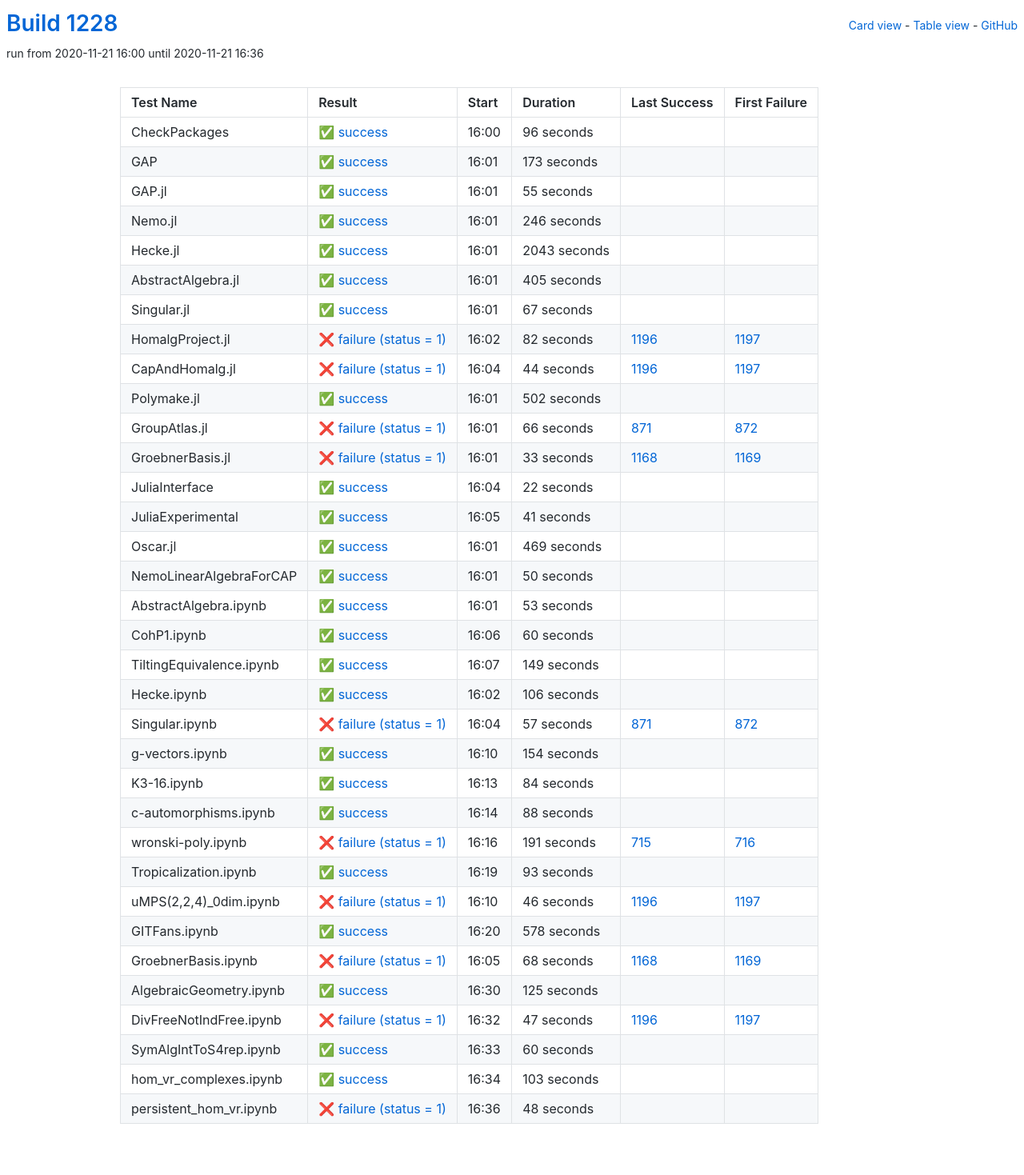
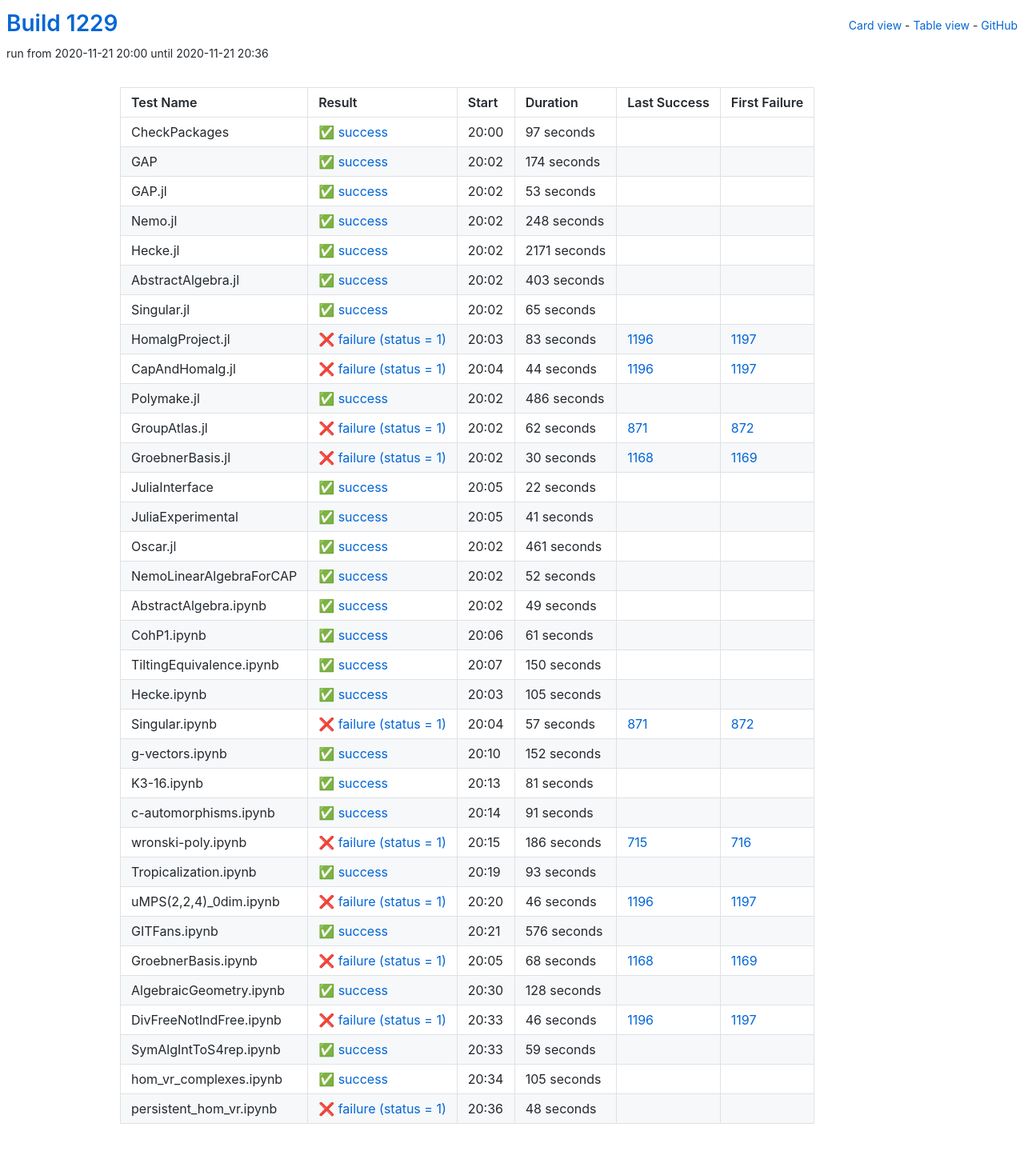
Before and after one commit to oscar-system/oscar-ci-status-stable, a Jekyll site: the page built from table.html, in a window 1280 px wide. Shown: the whole page at 80% size. Built offline with Jekyll 4.4.1, drawn with Linux system fonts in a browser that asks for light colours.

Commit message:
Build #1229

```diff
--- a/_data/ci.yml
+++ b/_data/ci.yml
@@ -1,6 +1,6 @@
 ---
-build: 1228
-build_url: https://oscarci.mathematik.uni-kl.de/job/oscar-stable/1228/
+build: 1229
+build_url: https://oscarci.mathematik.uni-kl.de/job/oscar-stable/1229/
 job: oscar-stable
 organization: oscar-system
 repo: oscar-ci-status-stable
@@ -8,104 +8,104 @@ repourl: https://github.com/oscar-system/oscar-ci-status-stable
 tests:
 - name: CheckPackages
   id: checkpackages
-  log: https://oscarci.mathematik.uni-kl.de/job/oscar-stable/1228/artifact/logs/build-1228/CheckPackages.log
-  start: 2020-11-21 16:00
+  log: https://oscarci.mathematik.uni-kl.de/job/oscar-stable/1229/artifact/logs/build-1229/CheckPackages.log
+  start: 2020-11-21 20:00
   success: true
   exitcode: 0
   status: success
-  duration: 96
+  duration: 97
   last_success: false
   last_success_url:
   first_failure: false
   first_failure_url:
 - name: GAP
   id: gap
-  log: https://oscarci.mathematik.uni-kl.de/job/oscar-stable/1228/artifact/logs/build-1228/GAP.log
-  start: 2020-11-21 16:01
+  log: https://oscarci.mathematik.uni-kl.de/job/oscar-stable/1229/artifact/logs/build-1229/GAP.log
+  start: 2020-11-21 20:02
   success: true
   exitcode: 0
   status: success
-  duration: 173
+  duration: 174
   last_success: false
   last_success_url:
   first_failure: false
   first_failure_url:
 - name: GAP.jl
   id: gap-jl
-  log: https://oscarci.mathematik.uni-kl.de/job/oscar-stable/1228/artifact/logs/build-1228/GAP.jl.log
-  start: 2020-11-21 16:01
+  log: https://oscarci.mathematik.uni-kl.de/job/oscar-stable/1229/artifact/logs/build-1229/GAP.jl.log
+  start: 2020-11-21 20:02
   success: true
   exitcode: 0
   status: success
-  duration: 55
+  duration: 53
   last_success: false
   last_success_url:
   first_failure: false
   first_failure_url:
 - name: Nemo.jl
   id: nemo-jl
-  log: https://oscarci.mathematik.uni-kl.de/job/oscar-stable/1228/artifact/logs/build-1228/Nemo.jl.log
-  start: 2020-11-21 16:01
+  log: https://oscarci.mathematik.uni-kl.de/job/oscar-stable/1229/artifact/logs/build-1229/Nemo.jl.log
+  start: 2020-11-21 20:02
   success: true
   exitcode: 0
   status: success
-  duration: 246
+  duration: 248
   last_success: false
   last_success_url:
   first_failure: false
   first_failure_url:
 - name: Hecke.jl
   id: hecke-jl
-  log: https://oscarci.mathematik.uni-kl.de/job/oscar-stable/1228/artifact/logs/build-1228/Hecke.jl.log
-  start: 2020-11-21 16:01
+  log: https://oscarci.mathematik.uni-kl.de/job/oscar-stable/1229/artifact/logs/build-1229/Hecke.jl.log
+  start: 2020-11-21 20:02
   success: true
   exitcode: 0
   status: success
-  duration: 2043
+  duration: 2171
   last_success: false
   last_success_url:
   first_failure: false
   first_failure_url:
 - name: AbstractAlgebra.jl
   id: abstractalgebra-jl
-  log: https://oscarci.mathematik.uni-kl.de/job/oscar-stable/1228/artifact/logs/build-1228/AbstractAlgebra.jl.log
-  start: 2020-11-21 16:01
+  log: https://oscarci.mathematik.uni-kl.de/job/oscar-stable/1229/artifact/logs/build-1229/AbstractAlgebra.jl.log
+  start: 2020-11-21 20:02
   success: true
   exitcode: 0
   status: success
-  duration: 405
+  duration: 403
   last_success: false
   last_success_url:
   first_failure: false
   first_failure_url:
 - name: Singular.jl
   id: singular-jl
-  log: https://oscarci.mathematik.uni-kl.de/job/oscar-stable/1228/artifact/logs/build-1228/Singular.jl.log
-  start: 2020-11-21 16:01
+  log: https://oscarci.mathematik.uni-kl.de/job/oscar-stable/1229/artifact/logs/build-1229/Singular.jl.log
+  start: 2020-11-21 20:02
   success: true
   exitcode: 0
   status: success
-  duration: 67
+  duration: 65
   last_success: false
   last_success_url:
   first_failure: false
   first_failure_url:
 - name: HomalgProject.jl
   id: homalgproject-jl
-  log: https://oscarci.mathematik.uni-kl.de/job/oscar-stable/1228/artifact/logs/build-1228/HomalgProject.jl.log
-  start: 2020-11-21 16:02
+  log: https://oscarci.mathematik.uni-kl.de/job/oscar-stable/1229/artifact/logs/build-1229/HomalgProject.jl.log
+  start: 2020-11-21 20:03
   success: false
   exitcode: 1
   status: failure
-  duration: 82
+  duration: 83
   last_success: 1196
   last_success_url: https://oscarci.mathematik.uni-kl.de/job/oscar-stable/1196/
   first_failure: 1197
   first_failure_url: https://oscarci.mathematik.uni-kl.de/job/oscar-stable/1197/
 - name: CapAndHomalg.jl
   id: capandhomalg-jl
-  log: https://oscarci.mathematik.uni-kl.de/job/oscar-stable/1228/artifact/logs/build-1228/CapAndHomalg.jl.log
-  start: 2020-11-21 16:04
+  log: https://oscarci.mathematik.uni-kl.de/job/oscar-stable/1229/artifact/logs/build-1229/CapAndHomalg.jl.log
+  start: 2020-11-21 20:04
   success: false
   exitcode: 1
   status: failure
@@ -116,44 +116,44 @@ tests:
   first_failure_url: https://oscarci.mathematik.uni-kl.de/job/oscar-stable/1197/
 - name: Polymake.jl
   id: polymake-jl
-  log: https://oscarci.mathematik.uni-kl.de/job/oscar-stable/1228/artifact/logs/build-1228/Polymake.jl.log
-  start: 2020-11-21 16:01
+  log: https://oscarci.mathematik.uni-kl.de/job/oscar-stable/1229/artifact/logs/build-1229/Polymake.jl.log
+  start: 2020-11-21 20:02
   success: true
   exitcode: 0
   status: success
-  duration: 502
+  duration: 486
   last_success: false
   last_success_url:
   first_failure: false
   first_failure_url:
 - name: GroupAtlas.jl
   id: groupatlas-jl
-  log: https://oscarci.mathematik.uni-kl.de/job/oscar-stable/1228/artifact/logs/build-1228/GroupAtlas.jl.log
-  start: 2020-11-21 16:01
+  log: https://oscarci.mathematik.uni-kl.de/job/oscar-stable/1229/artifact/logs/build-1229/GroupAtlas.jl.log
+  start: 2020-11-21 20:02
   success: false
   exitcode: 1
   status: failure
-  duration: 66
+  duration: 62
   last_success: 871
   last_success_url: https://oscarci.mathematik.uni-kl.de/job/oscar-stable/871/
   first_failure: 872
   first_failure_url: https://oscarci.mathematik.uni-kl.de/job/oscar-stable/872/
 - name: GroebnerBasis.jl
   id: groebnerbasis-jl
-  log: https://oscarci.mathematik.uni-kl.de/job/oscar-stable/1228/artifact/logs/build-1228/GroebnerBasis.jl.log
-  start: 2020-11-21 16:01
+  log: https://oscarci.mathematik.uni-kl.de/job/oscar-stable/1229/artifact/logs/build-1229/GroebnerBasis.jl.log
+  start: 2020-11-21 20:02
   success: false
   exitcode: 1
   status: failure
-  duration: 33
+  duration: 30
   last_success: 1168
   last_success_url: https://oscarci.mathematik.uni-kl.de/job/oscar-stable/1168/
   first_failure: 1169
   first_failure_url: https://oscarci.mathematik.uni-kl.de/job/oscar-stable/1169/
 - name: JuliaInterface
   id: juliainterface
-  log: https://oscarci.mathematik.uni-kl.de/job/oscar-stable/1228/artifact/logs/build-1228/JuliaInterface.log
-  start: 2020-11-21 16:04
+  log: https://oscarci.mathematik.uni-kl.de/job/oscar-stable/1229/artifact/logs/build-1229/JuliaInterface.log
+  start: 2020-11-21 20:05
   success: true
   exitcode: 0
   status: success
@@ -164,8 +164,8 @@ tests:
   first_failure_url:
 - name: JuliaExperimental
   id: juliaexperimental
-  log: https://oscarci.mathematik.uni-kl.de/job/oscar-stable/1228/artifact/logs/build-1228/JuliaExperimental.log
-  start: 2020-11-21 16:05
+  log: https://oscarci.mathematik.uni-kl.de/job/oscar-stable/1229/artifact/logs/build-1229/JuliaExperimental.log
+  start: 2020-11-21 20:05
   success: true
   exitcode: 0
   status: success
@@ -176,80 +176,80 @@ tests:
   first_failure_url:
 - name: Oscar.jl
   id: oscar-jl
-  log: https://oscarci.mathematik.uni-kl.de/job/oscar-stable/1228/artifact/logs/build-1228/Oscar.jl.log
-  start: 2020-11-21 16:01
+  log: https://oscarci.mathematik.uni-kl.de/job/oscar-stable/1229/artifact/logs/build-1229/Oscar.jl.log
+  start: 2020-11-21 20:02
   success: true
   exitcode: 0
   status: success
-  duration: 469
+  duration: 461
   last_success: false
   last_success_url:
   first_failure: false
   first_failure_url:
 - name: NemoLinearAlgebraForCAP
   id: nemolinearalgebraforcap
-  log: https://oscarci.mathematik.uni-kl.de/job/oscar-stable/1228/artifact/logs/build-1228/NemoLinearAlgebraForCAP.log
-  start: 2020-11-21 16:01
+  log: https://oscarci.mathematik.uni-kl.de/job/oscar-stable/1229/artifact/logs/build-1229/NemoLinearAlgebraForCAP.log
+  start: 2020-11-21 20:02
   success: true
   exitcode: 0
   status: success
-  duration: 50
+  duration: 52
   last_success: false
   last_success_url:
   first_failure: false
   first_failure_url:
 - name: AbstractAlgebra.ipynb
   id: abstractalgebra-ipynb
-  log: https://oscarci.mathematik.uni-kl.de/job/oscar-stable/1228/artifact/logs/build-1228/AbstractAlgebra.ipynb.log
-  start: 2020-11-21 16:01
+  log: https://oscarci.mathematik.uni-kl.de/job/oscar-stable/1229/artifact/logs/build-1229/AbstractAlgebra.ipynb.log
+  start: 2020-11-21 20:02
   success: true
   exitcode: 0
   status: success
-  duration: 53
+  duration: 49
   last_success: false
   last_success_url:
   first_failure: false
   first_failure_url:
 - name: CohP1.ipynb
   id: cohp1-ipynb
-  log: https://oscarci.mathematik.uni-kl.de/job/oscar-stable/1228/artifact/logs/build-1228/CohP1.ipynb.log
-  start: 2020-11-21 16:06
+  log: https://oscarci.mathematik.uni-kl.de/job/oscar-stable/1229/artifact/logs/build-1229/CohP1.ipynb.log
+  start: 2020-11-21 20:06
   success: true
   exitcode: 0
   status: success
-  duration: 60
+  duration: 61
   last_success: false
   last_success_url:
   first_failure: false
   first_failure_url:
 - name: TiltingEquivalence.ipynb
   id: tiltingequivalence-ipynb
-  log: https://oscarci.mathematik.uni-kl.de/job/oscar-stable/1228/artifact/logs/build-1228/TiltingEquivalence.ipynb.log
-  start: 2020-11-21 16:07
+  log: https://oscarci.mathematik.uni-kl.de/job/oscar-stable/1229/artifact/logs/build-1229/TiltingEquivalence.ipynb.log
+  start: 2020-11-21 20:07
   success: true
   exitcode: 0
   status: success
-  duration: 149
+  duration: 150
   last_success: false
   last_success_url:
   first_failure: false
   first_failure_url:
 - name: Hecke.ipynb
   id: hecke-ipynb
-  log: https://oscarci.mathematik.uni-kl.de/job/oscar-stable/1228/artifact/logs/build-1228/Hecke.ipynb.log
-  start: 2020-11-21 16:02
+  log: https://oscarci.mathematik.uni-kl.de/job/oscar-stable/1229/artifact/logs/build-1229/Hecke.ipynb.log
+  start: 2020-11-21 20:03
   success: true
   exitcode: 0
   status: success
-  duration: 106
+  duration: 105
   last_success: false
   last_success_url:
   first_failure: false
   first_failure_url:
 - name: Singular.ipynb
   id: singular-ipynb
-  log: https://oscarci.mathematik.uni-kl.de/job/oscar-stable/1228/artifact/logs/build-1228/Singular.ipynb.log
-  start: 2020-11-21 16:04
+  log: https://oscarci.mathematik.uni-kl.de/job/oscar-stable/1229/artifact/logs/build-1229/Singular.ipynb.log
+  start: 2020-11-21 20:04
   success: false
   exitcode: 1
   status: failure
@@ -260,56 +260,56 @@ tests:
   first_failure_url: https://oscarci.mathematik.uni-kl.de/job/oscar-stable/872/
 - name: g-vectors.ipynb
   id: g-vectors-ipynb
-  log: https://oscarci.mathematik.uni-kl.de/job/oscar-stable/1228/artifact/logs/build-1228/g-vectors.ipynb.log
-  start: 2020-11-21 16:10
+  log: https://oscarci.mathematik.uni-kl.de/job/oscar-stable/1229/artifact/logs/build-1229/g-vectors.ipynb.log
+  start: 2020-11-21 20:10
   success: true
   exitcode: 0
   status: success
-  duration: 154
+  duration: 152
   last_success: false
   last_success_url:
   first_failure: false
   first_failure_url:
 - name: K3-16.ipynb
   id: k3-16-ipynb
-  log: https://oscarci.mathematik.uni-kl.de/job/oscar-stable/1228/artifact/logs/build-1228/K3-16.ipynb.log
-  start: 2020-11-21 16:13
+  log: https://oscarci.mathematik.uni-kl.de/job/oscar-stable/1229/artifact/logs/build-1229/K3-16.ipynb.log
+  start: 2020-11-21 20:13
   success: true
   exitcode: 0
   status: success
-  duration: 84
+  duration: 81
   last_success: false
   last_success_url:
   first_failure: false
   first_failure_url:
 - name: c-automorphisms.ipynb
   id: c-automorphisms-ipynb
-  log: https://oscarci.mathematik.uni-kl.de/job/oscar-stable/1228/artifact/logs/build-1228/c-automorphisms.ipynb.log
-  start: 2020-11-21 16:14
+  log: https://oscarci.mathematik.uni-kl.de/job/oscar-stable/1229/artifact/logs/build-1229/c-automorphisms.ipynb.log
+  start: 2020-11-21 20:14
   success: true
   exitcode: 0
   status: success
-  duration: 88
+  duration: 91
   last_success: false
   last_success_url:
   first_failure: false
   first_failure_url:
 - name: wronski-poly.ipynb
   id: wronski-poly-ipynb
-  log: https://oscarci.mathematik.uni-kl.de/job/oscar-stable/1228/artifact/logs/build-1228/wronski-poly.ipynb.log
-  start: 2020-11-21 16:16
+  log: https://oscarci.mathematik.uni-kl.de/job/oscar-stable/1229/artifact/logs/build-1229/wronski-poly.ipynb.log
+  start: 2020-11-21 20:15
   success: false
   exitcode: 1
   status: failure
-  duration: 191
+  duration: 186
   last_success: 715
   last_success_url: https://oscarci.mathematik.uni-kl.de/job/oscar-stable/715/
   first_failure: 716
   first_failure_url: https://oscarci.mathematik.uni-kl.de/job/oscar-stable/716/
 - name: Tropicalization.ipynb
   id: tropicalization-ipynb
-  log: https://oscarci.mathematik.uni-kl.de/job/oscar-stable/1228/artifact/logs/build-1228/Tropicalization.ipynb.log
-  start: 2020-11-21 16:19
+  log: https://oscarci.mathematik.uni-kl.de/job/oscar-stable/1229/artifact/logs/build-1229/Tropicalization.ipynb.log
+  start: 2020-11-21 20:19
   success: true
   exitcode: 0
   status: success
@@ -320,8 +320,8 @@ tests:
   first_failure_url:
 - name: uMPS(2,2,4)_0dim.ipynb
   id: umps-2-2-4-0dim-ipynb
-  log: https://oscarci.mathematik.uni-kl.de/job/oscar-stable/1228/artifact/logs/build-1228/uMPS-2-2-4-_0dim.ipynb.log
-  start: 2020-11-21 16:10
+  log: https://oscarci.mathematik.uni-kl.de/job/oscar-stable/1229/artifact/logs/build-1229/uMPS-2-2-4-_0dim.ipynb.log
+  start: 2020-11-21 20:20
   success: false
   exitcode: 1
   status: failure
@@ -332,20 +332,20 @@ tests:
   first_failure_url: https://oscarci.mathematik.uni-kl.de/job/oscar-stable/1197/
 - name: GITFans.ipynb
   id: gitfans-ipynb
-  log: https://oscarci.mathematik.uni-kl.de/job/oscar-stable/1228/artifact/logs/build-1228/GITFans.ipynb.log
-  start: 2020-11-21 16:20
+  log: https://oscarci.mathematik.uni-kl.de/job/oscar-stable/1229/artifact/logs/build-1229/GITFans.ipynb.log
+  start: 2020-11-21 20:21
   success: true
   exitcode: 0
   status: success
-  duration: 578
+  duration: 576
   last_success: false
   last_success_url:
   first_failure: false
   first_failure_url:
 - name: GroebnerBasis.ipynb
   id: groebnerbasis-ipynb
-  log: https://oscarci.mathematik.uni-kl.de/job/oscar-stable/1228/artifact/logs/build-1228/GroebnerBasis.ipynb.log
-  start: 2020-11-21 16:05
+  log: https://oscarci.mathematik.uni-kl.de/job/oscar-stable/1229/artifact/logs/build-1229/GroebnerBasis.ipynb.log
+  start: 2020-11-21 20:05
   success: false
   exitcode: 1
   status: failure
@@ -356,56 +356,56 @@ tests:
   first_failure_url: https://oscarci.mathematik.uni-kl.de/job/oscar-stable/1169/
 - name: AlgebraicGeometry.ipynb
   id: algebraicgeometry-ipynb
-  log: https://oscarci.mathematik.uni-kl.de/job/oscar-stable/1228/artifact/logs/build-1228/AlgebraicGeometry.ipynb.log
-  start: 2020-11-21 16:30
+  log: https://oscarci.mathematik.uni-kl.de/job/oscar-stable/1229/artifact/logs/build-1229/AlgebraicGeometry.ipynb.log
+  start: 2020-11-21 20:30
   success: true
   exitcode: 0
   status: success
-  duration: 125
+  duration: 128
   last_success: false
   last_success_url:
   first_failure: false
   first_failure_url:
 - name: DivFreeNotIndFree.ipynb
   id: divfreenotindfree-ipynb
-  log: https://oscarci.mathematik.uni-kl.de/job/oscar-stable/1228/artifact/logs/build-1228/DivFreeNotIndFree.ipynb.log
-  start: 2020-11-21 16:32
+  log: https://oscarci.mathematik.uni-kl.de/job/oscar-stable/1229/artifact/logs/build-1229/DivFreeNotIndFree.ipynb.log
+  start: 2020-11-21 20:33
   success: false
   exitcode: 1
   status: failure
-  duration: 47
+  duration: 46
   last_success: 1196
   last_success_url: https://oscarci.mathematik.uni-kl.de/job/oscar-stable/1196/
   first_failure: 1197
   first_failure_url: https://oscarci.mathematik.uni-kl.de/job/oscar-stable/1197/
 - name: SymAlgIntToS4rep.ipynb
   id: symalginttos4rep-ipynb
-  log: https://oscarci.mathematik.uni-kl.de/job/oscar-stable/1228/artifact/logs/build-1228/SymAlgIntToS4rep.ipynb.log
-  start: 2020-11-21 16:33
+  log: https://oscarci.mathematik.uni-kl.de/job/oscar-stable/1229/artifact/logs/build-1229/SymAlgIntToS4rep.ipynb.log
+  start: 2020-11-21 20:33
   success: true
   exitcode: 0
   status: success
-  duration: 60
+  duration: 59
   last_success: false
   last_success_url:
   first_failure: false
   first_failure_url:
 - name: hom_vr_complexes.ipynb
   id: hom-vr-complexes-ipynb
-  log: https://oscarci.mathematik.uni-kl.de/job/oscar-stable/1228/artifact/logs/build-1228/hom_vr_complexes.ipynb.log
-  start: 2020-11-21 16:34
+  log: https://oscarci.mathematik.uni-kl.de/job/oscar-stable/1229/artifact/logs/build-1229/hom_vr_complexes.ipynb.log
+  start: 2020-11-21 20:34
   success: true
   exitcode: 0
   status: success
-  duration: 103
+  duration: 105
   last_success: false
   last_success_url:
   first_failure: false
   first_failure_url:
 - name: persistent_hom_vr.ipynb
   id: persistent-hom-vr-ipynb
-  log: https://oscarci.mathematik.uni-kl.de/job/oscar-stable/1228/artifact/logs/build-1228/persistent_hom_vr.ipynb.log
-  start: 2020-11-21 16:36
+  log: https://oscarci.mathematik.uni-kl.de/job/oscar-stable/1229/artifact/logs/build-1229/persistent_hom_vr.ipynb.log
+  start: 2020-11-21 20:36
   success: false
   exitcode: 1
   status: failure
```
Also changed, not shown: README.md.
